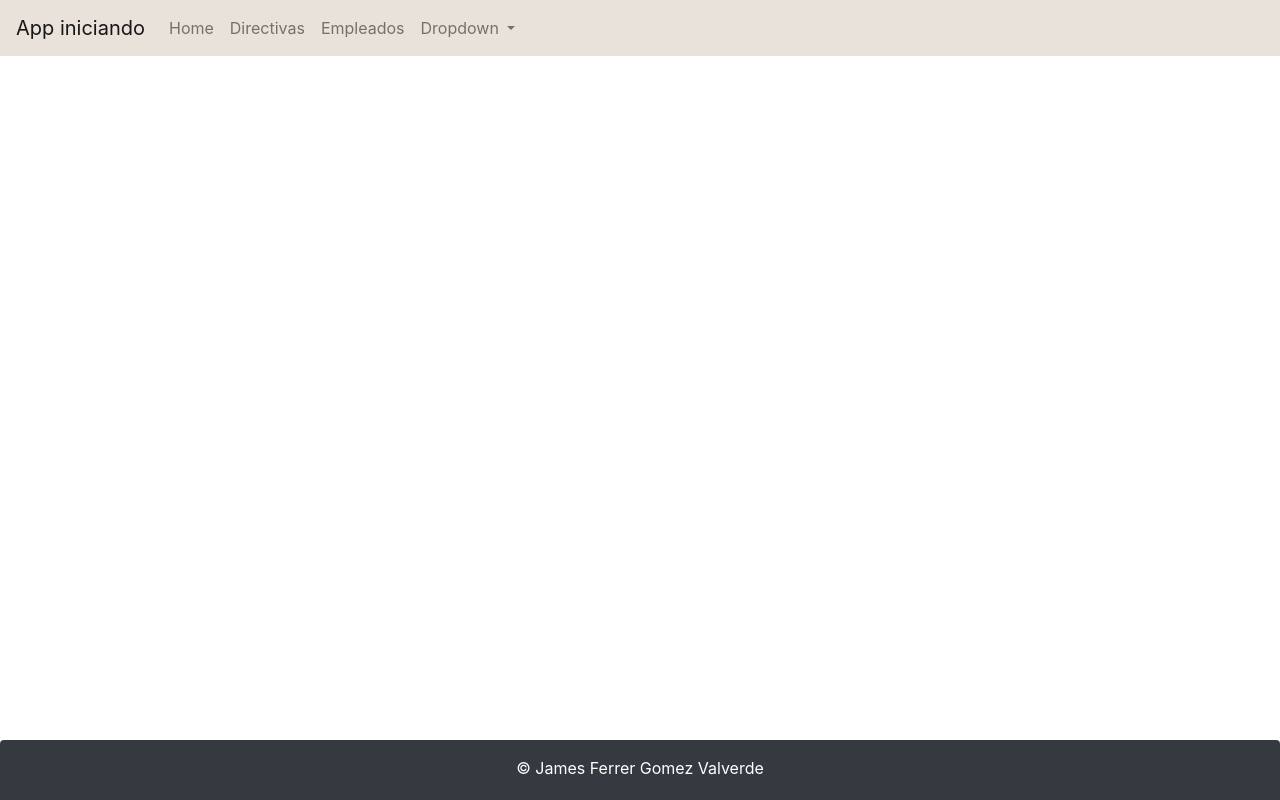
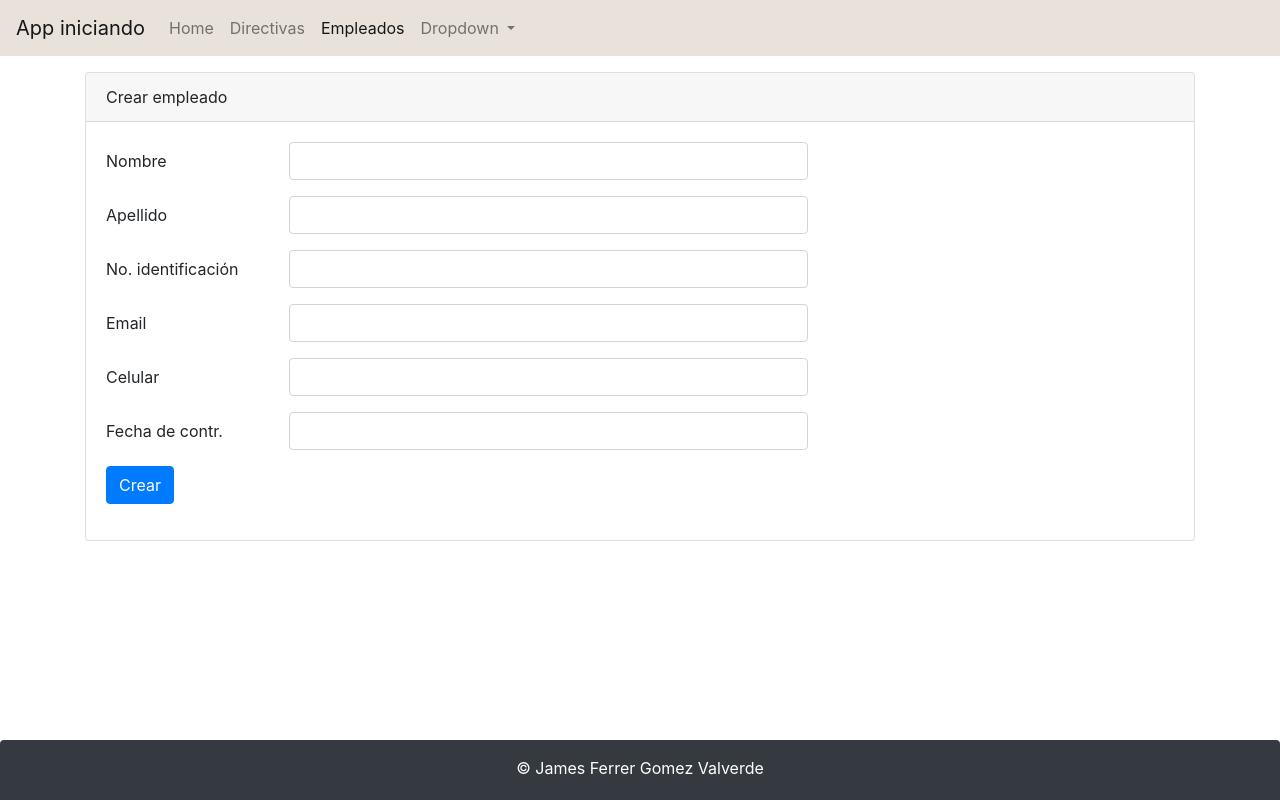
Before and after one commit to jamesferrerg/angular-consultorio, an Angular app: page /empleados/form/1 in a window 1280 px wide. Before the commit this address led to /. Built offline with nearby package versions, Linux system fonts and the light colour scheme; no server answers.

Commit message:
Primer CRUD implementado

```diff
--- a/angular.json
+++ b/angular.json
@@ -25,7 +25,8 @@
                         ],
                         "styles": [
                             "src/styles.css",
-                            "node_modules/bootstrap/dist/css/bootstrap.min.css"
+                            "node_modules/bootstrap/dist/css/bootstrap.min.css",
+                            "node_modules/sweetalert2/dist/sweetalert2.min.css"
                         ],
                         "scripts": [
                             "node_modules/jquery/dist/jquery.slim.min.js",
--- a/package.json
+++ b/package.json
@@ -23,6 +23,7 @@
     "jquery": "^3.5.0",
     "popper.js": "^1.16.1",
     "rxjs": "~6.5.4",
+    "sweetalert2": "^9.10.12",
     "tslib": "^1.10.0",
     "zone.js": "~0.10.2"
   },
--- a/src/app/app.component.html
+++ b/src/app/app.component.html
@@ -1,5 +1,5 @@
 <app-header></app-header>
-<div class="container">
+<div class="container my-3 wrap">
 
     <!-- directiva donde se van a renderizar y mostar el contenido de cada ruta -->
     <router-outlet></router-outlet>
--- a/src/app/empleados/empleado.service.ts
+++ b/src/app/empleados/empleado.service.ts
@@ -1,18 +1,49 @@
 import { Injectable } from '@angular/core';
-import { EMPLEADOS } from './empleados.json';
 import { Empleado } from './empleado';
 // se usa el observable para que funcione la clase de forma reactiva y asincrona
 // el of para comvertir el arreglo en un observable
 import { of, Observable } from 'rxjs';
+import { HttpClient, HttpHeaders } from '@angular/common/http';
+import { map } from 'rxjs/operators';
 
 @Injectable({
   providedIn: 'root'
 })
 export class EmpleadoService {
 
-  constructor() { }
+  private urlEndPoint:string = 'http://localhost:8080/api/empleados';
+
+  private httpHeaders = new HttpHeaders({'Content-Type': 'application/json'});
+
+  constructor(private http: HttpClient) { }
 
   getEmpleados(): Observable<Empleado[]>{
-    return of(EMPLEADOS);
+    /* convertir o cast ya que es un observable con <Empleado[]>
+    return this.http.get<Empleado[]>(this.urlEndPoint); */
+
+    /* el operador map: permite convertir el tipo json se convierte o castea al tipo objeto
+    por ejemplo el empleado */
+    // metodo pipe nos permite agregar mas operadores
+    return this.http.get(this.urlEndPoint).pipe(
+      /* map permite convertir a un listado de empleados --- se toma response que
+      viene en un formato json y se convierte en un listado o arreglode empleados*/
+      map (response => response as Empleado[])
+    );
+  }
+
+  create(empleado: Empleado): Observable<Empleado>{
+    return this.http.post<Empleado>(this.urlEndPoint, empleado, {headers: this.httpHeaders});
+  }
+
+  getEmpleado(idEmpleado): Observable<Empleado>{
+    return this.http.get<Empleado>(`${this.urlEndPoint}/${idEmpleado}`);
+  }
+
+  update(empleado: Empleado) : Observable<Empleado>{
+    return this.http.put<Empleado>(`${this.urlEndPoint}/${empleado.idEmpleado}`, empleado, {headers: this.httpHeaders});
+  }
+
+  delete(idEmpleado: number): Observable<Empleado>{
+    return this.http.delete<Empleado>(`${this.urlEndPoint}/${idEmpleado}`, {headers: this.httpHeaders});
   }
 }
--- a/src/app/empleados/empleados.component.html
+++ b/src/app/empleados/empleados.component.html
@@ -1,9 +1,16 @@
-<div class="card border-secondary mb-3">
+<div class="card border-secondary mb-3 mt-3">
     <div class="card-header ">Empleados</div>
     <div class="card-body text-secondary ">
         <h5 class="card-title ">Listado de empleados</h5>
 
-        <table class="table table-bordered table-striped ">
+        <div class="my-2 text-left">
+            <!-- routerLink es un directiva que permite crear links o enlaces hacia rutas internas que estan registradas en app.module -->
+            <button class="btn btn-rounded btn-primary" type="button" [routerLink]="['/empleados/form']" routerLinkActive="router-link-active">Crear empleado</button>
+        </div>
+        <div *ngIf="empleados?.length == 0" class="aler alert-info">
+            No hay registros en la base de datos!
+        </div>
+        <table class="table table-bordered table-striped" *ngIf="empleados?.length>0">
 
             <thead>
                 <tr>
@@ -13,6 +20,8 @@
                     <th>No. Identificación</th>
                     <th>Celular</th>
                     <th>Fecha de Contr.</th>
+                    <th>Editar</th>
+                    <th>Eliminar</th>
                 </tr>
             </thead>
 
@@ -24,6 +33,12 @@
                     <td> {{empleado.numeroIdentificacion}} </td>
                     <td> {{empleado.celular}} </td>
                     <td> {{empleado.fechaContrato}} </td>
+                    <td>
+                        <button type="button" name="editar" [routerLink]="['/empleados/form', empleado.idEmpleado]" class="btn btn-secondary btn-sm">Editar</button>
+                    </td>
+                    <td>
+                        <button type="button" name="eliminar" (click)='delete(empleado)' class="btn btn-danger btn-sm">Eliminar</button>
+                    </td>
                 </tr>
             </tbody>
         </table>
--- a/src/app/empleados/empleados.component.ts
+++ b/src/app/empleados/empleados.component.ts
@@ -1,6 +1,7 @@
 import { Component, OnInit } from '@angular/core';
 import { Empleado } from './empleado';
 import { EmpleadoService } from './empleado.service';
+import swal from 'sweetalert2';
 
 @Component({
   selector: 'app-empleados',
@@ -18,4 +19,40 @@ export class EmpleadosComponent implements OnInit {
     );
   }
 
+  delete(empleado: Empleado): void{
+
+    const swalWithBootstrapButtons = swal.mixin({
+      customClass: {
+        confirmButton: 'btn btn-success',
+        cancelButton: 'btn btn-danger'
+      },
+      buttonsStyling: false
+    })
+
+    swalWithBootstrapButtons.fire({
+      title: 'Está seguro?',
+      text: `¿Seguro que desea elminar el empleado ${empleado.nombre} ${empleado.apellido}?`,
+      icon: 'warning',
+      showCancelButton: true,
+      confirmButtonText: 'Si, eliminar!',
+      cancelButtonText: 'No, cancelar!',
+      reverseButtons: true
+    }).then((result) => {
+      if (result.value) {
+        this.empleadoService.delete(empleado.idEmpleado).subscribe(
+          response => {
+            // Con lo siguiente se actualiza la lista de empleados
+            this.empleados = this.empleados.filter( empl => empl !== empleado)
+          }
+        )
+        swalWithBootstrapButtons.fire(
+          'Empleado eliminado!',
+          `Empleado ${empleado.nombre} ${empleado.apellido} fue eliminado con éxito.`,
+          'success'
+        )
+      }
+    })
+
+  }
+
 }
--- /dev/null
+++ b/src/app/empleados/form.component.html
@@ -0,0 +1,61 @@
+<div class="card bg-white mt-3">
+    <div class="card-header"> {{titulo}} </div>
+    <div class="card-body">
+
+        <form>
+
+            <div class="form-group row">
+                <label for="nombre" class="col-form-label col-sm-2">Nombre</label>
+                <div class="col-sm-6">
+                    <input type="text" class="form-control" [(ngModel)]="empleado.nombre" name="nombre">
+                </div>
+            </div>
+
+            <div class="form-group row">
+                <label for="apellido" class="col-form-label col-sm-2">Apellido</label>
+                <div class="col-sm-6">
+                    <input type="text" class="form-control" [(ngModel)]="empleado.apellido" name="apellido">
+                </div>
+            </div>
+
+            <div class="form-group row">
+                <label for="numeroIdentificacion" class="col-form-label col-sm-2">No. identificación</label>
+                <div class="col-sm-6">
+                    <input type="text" class="form-control" [(ngModel)]="empleado.numeroIdentificacion" name="numeroIdentificacion">
+                </div>
+            </div>
+
+            <div class="form-group row">
+                <label for="email" class="col-form-label col-sm-2">Email</label>
+                <div class="col-sm-6">
+                    <input type="text" class="form-control" [(ngModel)]="empleado.email" name="email">
+                </div>
+            </div>
+
+            <div class="form-group row">
+                <label for="celular" class="col-form-label col-sm-2">Celular</label>
+                <div class="col-sm-6">
+                    <input type="number" class="form-control" [(ngModel)]="empleado.celular" name="celular">
+                </div>
+            </div>
+
+            <div class="form-group row">
+                <label for="fechaContrato" class="col-form-label col-sm-2">Fecha de contr.</label>
+                <div class="col-sm-6">
+                    <input type="text" class="form-control" [(ngModel)]="empleado.fechaContrato" name="fechaContrato">
+                </div>
+            </div>
+
+            <div class="form-group row">
+                <div class="col-sm-6">
+                    <button class="btn btn-primary" role="button" (click)='create()' *ngIf="!empleado.idEmpleado else elseBlock">Crear</button>
+                    <ng-template #elseBlock>
+                        <button class="btn btn-primary" role="button" (click)='update()'>Editar</button>
+                    </ng-template>
+                </div>
+            </div>
+
+        </form>
+
+    </div>
+</div>
--- /dev/null
+++ b/src/app/empleados/form.component.ts
@@ -0,0 +1,52 @@
+import { Component, OnInit } from '@angular/core';
+import { Empleado } from './empleado';
+import { EmpleadoService } from './empleado.service';
+import { Router, ActivatedRoute } from '@angular/router';
+import swal from 'sweetalert2';
+
+@Component({
+  selector: 'app-form',
+  templateUrl: './form.component.html'
+})
+export class FormComponent implements OnInit {
+
+  public empleado: Empleado = new Empleado();
+  public titulo: string = "Crear empleado";
+
+  constructor(private empleadoService: EmpleadoService,
+    private router: Router,
+    private activatedRoute: ActivatedRoute) { }
+
+  ngOnInit(): void {
+    this.cargarEmpleado();
+  }
+
+  cargarEmpleado(): void{
+    this.activatedRoute.params.subscribe(params => {
+      let idEmpleado = params['idEmpleado']
+      if(idEmpleado){
+        this.empleadoService.getEmpleado(idEmpleado).subscribe((empleado) => this.empleado = empleado);
+      }
+    });
+  }
+
+  public create(): void{
+    this.empleadoService.create(this.empleado).subscribe(
+      // en esta parte se busca retornar al listado de empleados
+      empleado => {
+        this.router.navigate(['/empleados']);
+        swal.fire('Nuevo empleado', `Empleado ${empleado.nombre} ha sido creado con éxito!`, 'success');
+      }
+    );
+  }
+
+  update(): void{
+    this.empleadoService.update(this.empleado).subscribe(
+      empleado => {
+        this.router.navigate(['/empleados']);
+        swal.fire('Empleado actualizado', `Empleado ${empleado.nombre} ha sido actualizado!`, 'success');
+      }
+    );
+  }
+
+}
--- a/src/styles.css
+++ b/src/styles.css
@@ -1 +1,14 @@
 /* You can add global styles to this file, and also import other style files */
+
+html {
+    position: relative;
+    min-height: 100%;
+}
+
+body {
+    margin-bottom: 60px;
+}
+
+.wrap {
+    padding-bottom: 60px;
+}
```
Also changed, not shown: src/app/app.module.ts (+11 -3 lines), src/app/empleados/empleados.json.ts (deleted, +0 -13 lines), 1 other file (tests, documents, lock files or other folders).
